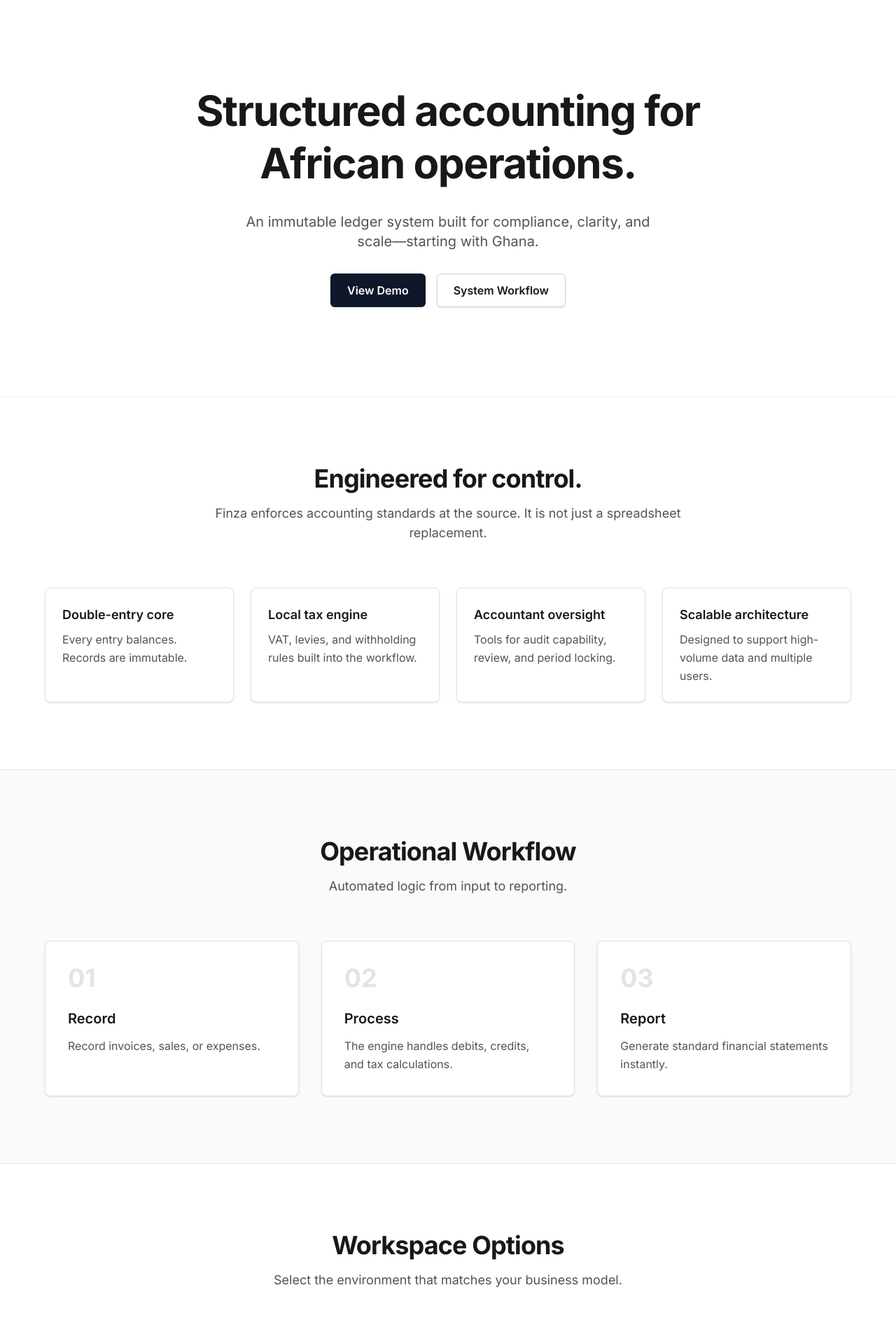
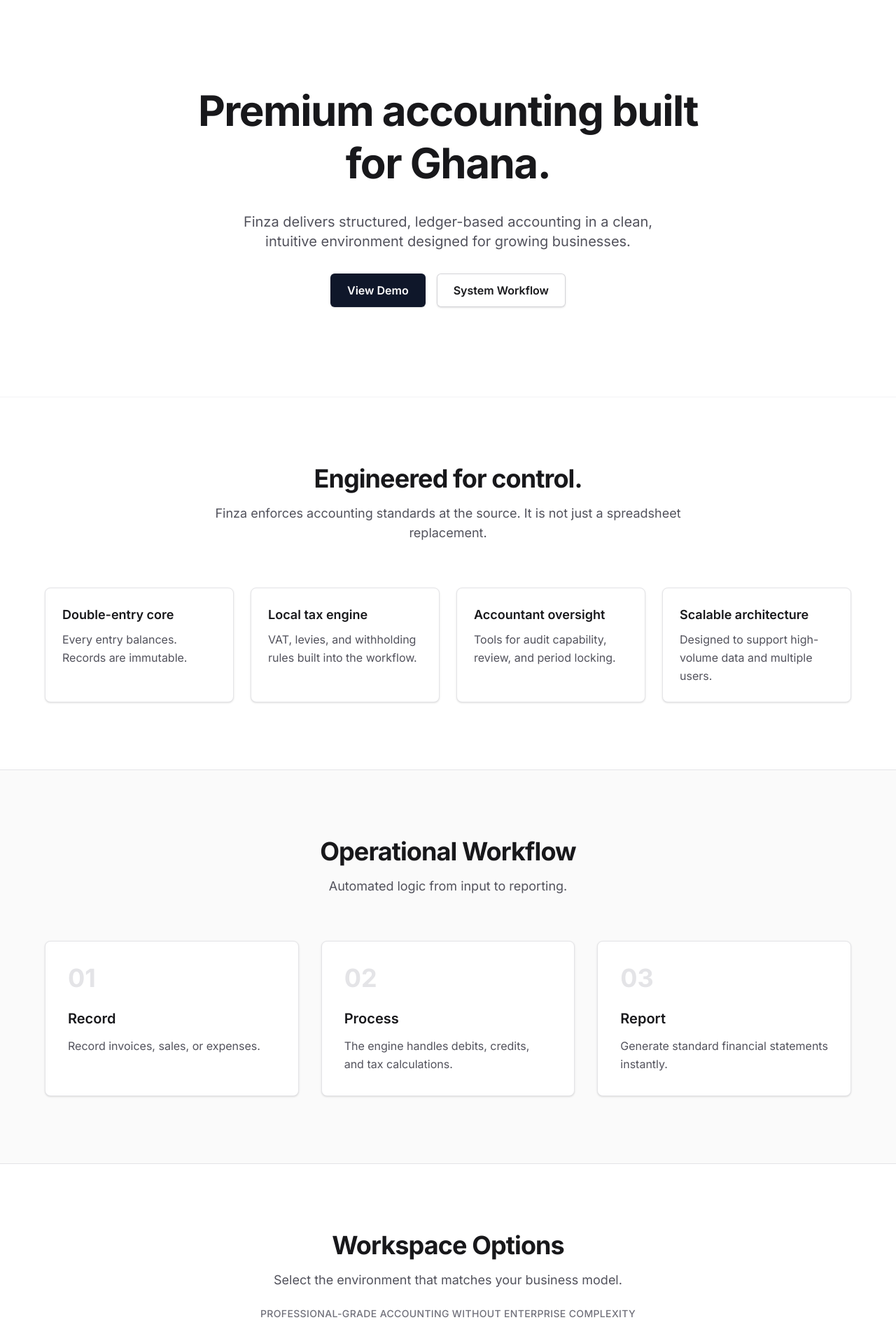
Before and after one commit to collinsadu0921-netizen/finzamarketing, a Next.js app: page / in a window 1280 px wide. Shown: the part 80-1987 px from the top of the page at 70% size. Built offline with nearby package versions, Linux system fonts and the light colour scheme.

Commit message:
Update page.tsx

```diff
--- a/src/app/page.tsx
+++ b/src/app/page.tsx
@@ -30,10 +30,10 @@
         <Container>
           <div className="mx-auto max-w-[800px] space-y-8 text-center flex flex-col items-center">
             <h1 className="text-4xl font-bold tracking-tight text-zinc-900 sm:text-6xl leading-tight">
-              Structured accounting for African operations.
+              Premium accounting built for Ghana.
             </h1>
             <p className="mx-auto max-w-[600px] text-lg text-zinc-600 sm:text-xl">
-              An immutable ledger system built for compliance, clarity, and scale—starting with Ghana.
+              Finza delivers structured, ledger-based accounting in a clean, intuitive environment designed for growing businesses.
             </p>
             <div className="flex items-center justify-center gap-4">
               <Link
@@ -128,6 +128,9 @@
             <p className="text-lg text-zinc-600">
               Select the environment that matches your business model.
             </p>
+            <p className="text-sm font-medium text-zinc-500 pt-2 uppercase tracking-wide">
+              Professional-grade accounting without enterprise complexity
+            </p>
           </div>
 
           <div className="grid grid-cols-1 lg:grid-cols-3 gap-8">
@@ -208,15 +211,15 @@
 
           <div className="grid grid-cols-1 md:grid-cols-3 gap-8 mb-16">
             <div className="flex flex-col p-8 rounded-lg border border-zinc-200 bg-white shadow-sm">
-              <h3 className="text-xl font-semibold text-zinc-900 mb-4">Immutable History</h3>
-              <p className="text-base text-zinc-600 leading-relaxed">Every transaction is posted through a structured double-entry engine. Records cannot be silently altered.</p>
+              <h3 className="text-xl font-semibold text-zinc-900 mb-4">Structured Workflows</h3>
+              <p className="text-base text-zinc-600 leading-relaxed">Transactions follow strict double-entry logic. The system enforces clarity and balance without clutter.</p>
             </div>
             <div className="flex flex-col p-8 rounded-lg border border-zinc-200 bg-white shadow-sm">
               <h3 className="text-xl font-semibold text-zinc-900 mb-4">Regulatory Logic</h3>
               <p className="text-base text-zinc-600 leading-relaxed">Ghana tax logic including VAT, NHIL, and GETFund is embedded directly into transaction workflows.</p>
             </div>
             <div className="flex flex-col p-8 rounded-lg border border-zinc-200 bg-white shadow-sm">
-              <h3 className="text-xl font-semibold text-zinc-900 mb-4">Operational Controls</h3>
+              <h3 className="text-xl font-semibold text-zinc-900 mb-4">Controlled Editing</h3>
               <p className="text-base text-zinc-600 leading-relaxed">Period locking, journal oversight, and accountant-level visibility ensure operational discipline.</p>
             </div>
           </div>
```
